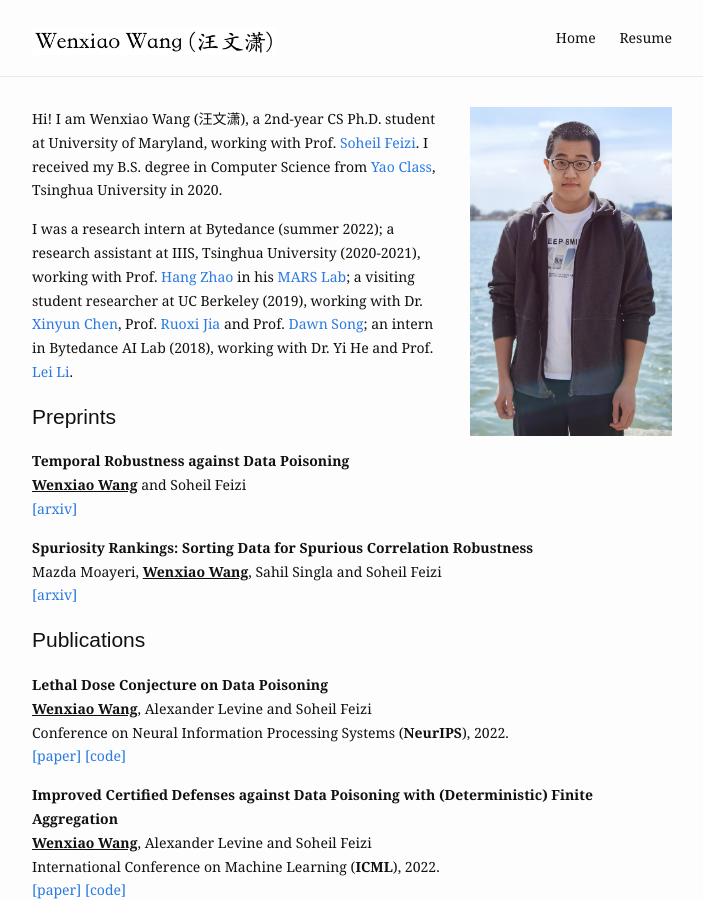
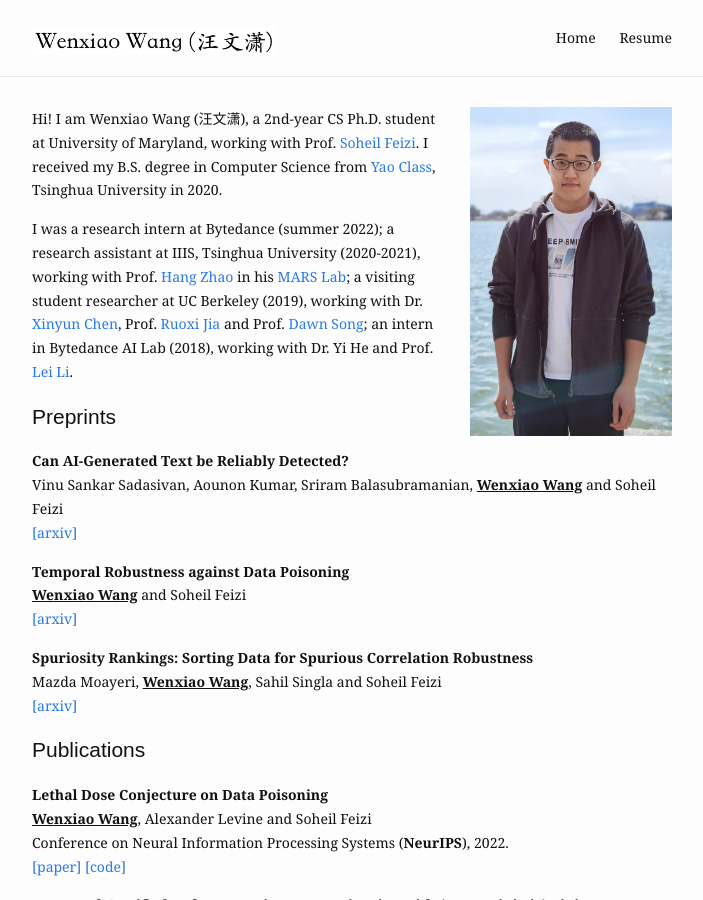
Before and after one commit to wangwenxiao/wangwenxiao.github.io, a Jekyll site: the page built from index.md, in a window 1280 px wide and 900 px high. Shown: the whole window, without its empty margins (288-991 px from the left). Built offline with Jekyll 4.4.1, drawn with Linux system fonts in a browser that asks for light colours.

Commit message:
update preprints list

```diff
--- a/index.md
+++ b/index.md
@@ -11,6 +11,10 @@ Hi! I am Wenxiao Wang (汪文潇), a 2nd-year CS Ph.D. student at University of
 I was a research intern at Bytedance (summer 2022); a research assistant at IIIS, Tsinghua University (2020-2021), working with Prof. [Hang Zhao](https://hangzhaomit.github.io) in his [MARS Lab](http://group.iiis.tsinghua.edu.cn/~marslab/#/); a visiting student researcher at UC Berkeley (2019), working with Dr. [Xinyun Chen](https://jungyhuk.github.io), Prof. [Ruoxi Jia](https://ruoxijia.info) and Prof. [Dawn Song](https://people.eecs.berkeley.edu/~dawnsong/); an intern in Bytedance AI Lab (2018), working with Dr. Yi He and Prof. [Lei Li](https://sites.cs.ucsb.edu/~lilei/).
 
 ## Preprints
+**Can AI-Generated Text be Reliably Detected?**
+Vinu Sankar Sadasivan, Aounon Kumar, Sriram Balasubramanian, **<u>Wenxiao Wang</u>** and Soheil Feizi
+[[arxiv]](https://arxiv.org/abs/2303.11156)
+
 **Temporal Robustness against Data Poisoning**
 **<u>Wenxiao Wang</u>** and Soheil Feizi
 [[arxiv]](https://arxiv.org/abs/2302.03684)
```
